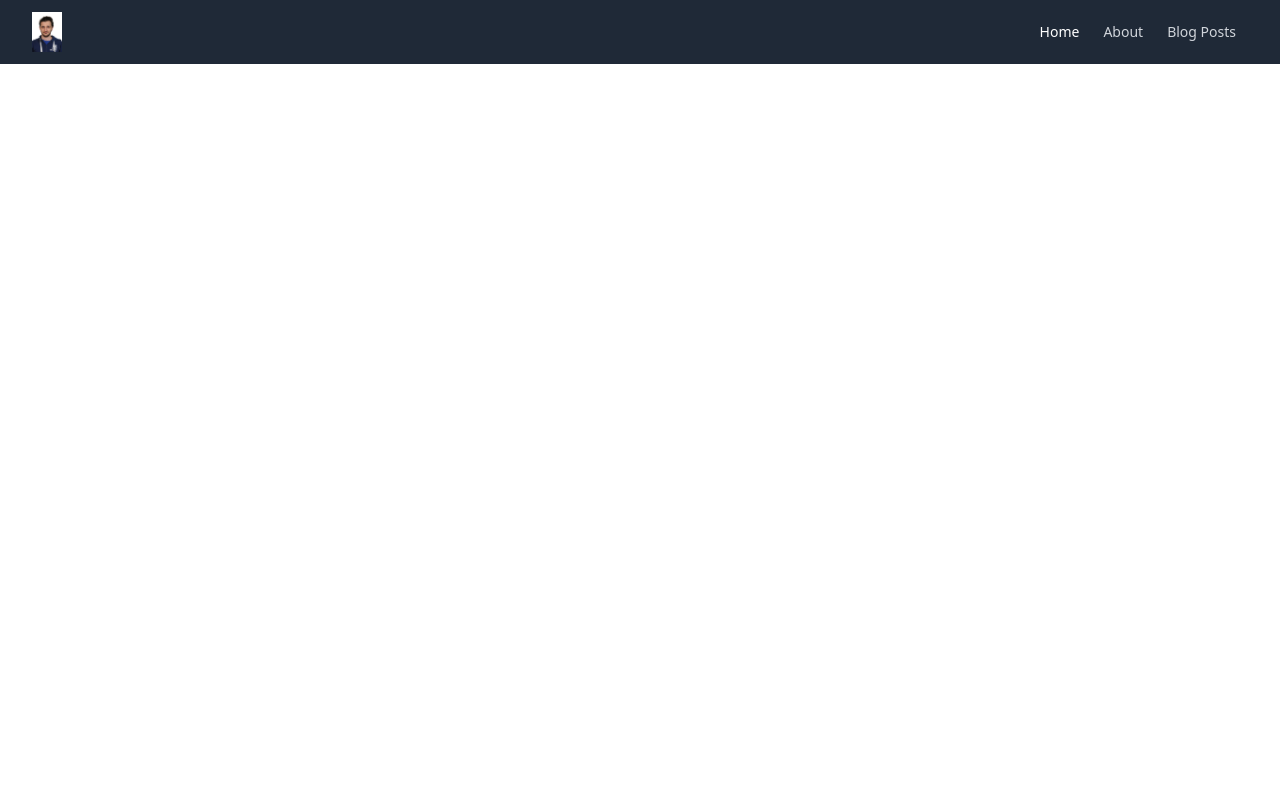
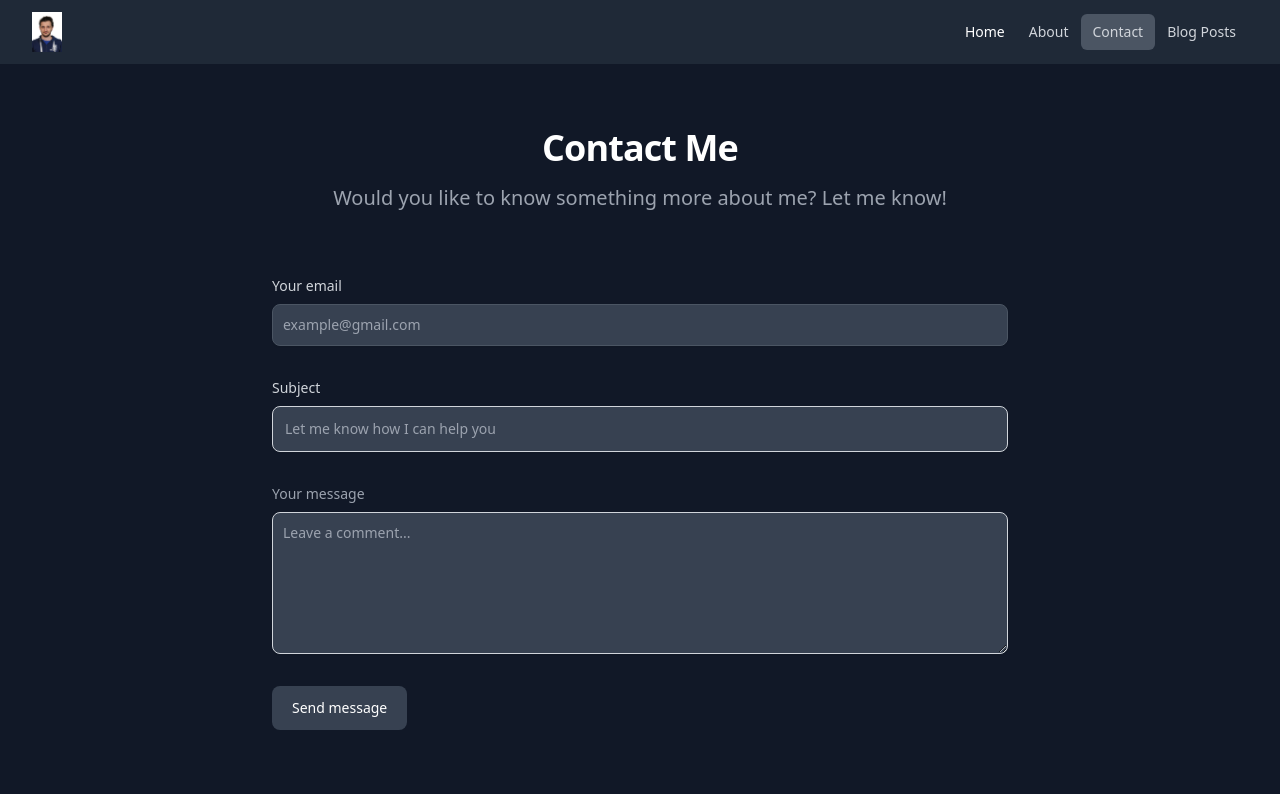
Before and after one commit to FurkanKarakas/furkankarakas.github.io, a React (Vite) app: page /contact in a window 1280 px wide. Built offline with nearby package versions, Linux system fonts and the light colour scheme; the HTML template or start-up script is replaced by a standard one.

Commit message:
add contact page

```diff
--- a/index.html
+++ b/index.html
@@ -1,4 +1,4 @@
-<!DOCTYPE html>
+<!doctype html>
 <html lang="en">
   <head>
     <meta charset="UTF-8" />
@@ -8,6 +8,7 @@
   </head>
   <body>
     <div id="root"></div>
+    <script src="https://smtpjs.com/v3/smtp.js"></script>
     <script type="module" src="/src/main.jsx"></script>
   </body>
 </html>
--- a/src/App.jsx
+++ b/src/App.jsx
@@ -4,16 +4,18 @@ import Home from "./pages/Home.jsx";
 import About from "./pages/About.jsx";
 import Blog from "./pages/Blog.jsx";
 import Navbar from "./pages/Navbar.jsx";
+import Contact from "./pages/Contact.jsx";
 
 function App() {
   const location = useLocation();
   return (
-    <div className="overflow-x-clip">
+    <div className="overflow-x-clip bg-gray-900">
       <Navbar />
       <AnimatePresence mode="wait">
         <Routes key={location.pathname} location={location}>
           <Route path="/" element={<Home />} />
           <Route path="/about" element={<About />} />
+          <Route path="/contact" element={<Contact />} />
           <Route path="/blog" element={<Blog />} />
         </Routes>
       </AnimatePresence>
--- a/src/pages/Blog.jsx
+++ b/src/pages/Blog.jsx
@@ -3,7 +3,11 @@ import AnimatedPage from "../components/AnimatedPage.jsx";
 export default function Blog() {
   return (
     <AnimatedPage>
-      <h1>Blog</h1>
+      <div className="min-h-screen p-8 text-center">
+        <h1 className="mb-4 text-4xl font-extrabold leading-none tracking-tight text-white">
+          Blog
+        </h1>
+      </div>
     </AnimatedPage>
   );
 }
--- /dev/null
+++ b/src/pages/Contact.jsx
@@ -0,0 +1,101 @@
+import { useState } from "react";
+import AnimatedPage from "../components/AnimatedPage";
+
+export default function Contact() {
+  const [formFields, setFormFields] = useState({
+    email: "",
+    subject: "",
+    message: "",
+  });
+
+  const handleFormChange = (field, value) => {
+    const formFieldsNew = { ...formFields };
+    formFieldsNew[field] = value;
+    setFormFields(formFieldsNew);
+  };
+
+  const handleFormSubmit = (e) => {
+    e.preventDefault();
+
+    const body = `Sender email: ${formFields.email}<br>Sender Message: ${formFields.message}`;
+
+    // eslint-disable-next-line no-undef
+    Email.send({
+      SecureToken: "102323f1-d771-4640-8098-063ade2b62b2",
+      To: "fkarakasster@gmail.com",
+      From: "fkarakasster@gmail.com",
+      Subject: formFields.subject,
+      Body: body,
+    }).then((message) => alert(message));
+  };
+
+  return (
+    <AnimatedPage>
+      <section>
+        <div className="mx-auto max-w-screen-md px-4 py-8 lg:py-16">
+          <h2 className="mb-4 text-center text-4xl font-extrabold tracking-tight text-white">
+            Contact Me
+          </h2>
+          <p className="mb-8 text-center font-light  text-gray-400 sm:text-xl lg:mb-16">
+            Would you like to know something more about me? Let me know!
+          </p>
+          <form onSubmit={(e) => handleFormSubmit(e)} className="space-y-8">
+            <div>
+              <label
+                htmlFor="email"
+                className="mb-2 block text-sm font-medium text-gray-300"
+              >
+                Your email
+              </label>
+              <input
+                type="email"
+                onChange={(e) => handleFormChange("email", e.target.value)}
+                id="email"
+                className="focus:ring-primary-500 focus:border-primary-500 focus:ring-primary-500 focus:border-primary-500 shadow-sm-light block w-full rounded-lg border   border-gray-600 bg-gray-700  p-2.5 text-sm text-white placeholder-gray-400 shadow-sm"
+                placeholder="example@gmail.com"
+                required
+              />
+            </div>
+            <div>
+              <label
+                htmlFor="subject"
+                className="mb-2 block text-sm font-medium text-gray-300"
+              >
+                Subject
+              </label>
+              <input
+                type="text"
+                onChange={(e) => handleFormChange("subject", e.target.value)}
+                id="subject"
+                className="focus:ring-primary-500 focus:border-primary-500  focus:ring-primary-500 focus:border-primary-500 shadow-sm-light block w-full rounded-lg border border-gray-300 bg-gray-700  p-3 text-sm text-white placeholder-gray-400 shadow-sm"
+                placeholder="Let me know how I can help you"
+                required
+              />
+            </div>
+            <div className="sm:col-span-2">
+              <label
+                htmlFor="message"
+                className="mb-2 block text-sm font-medium text-gray-400"
+              >
+                Your message
+              </label>
+              <textarea
+                id="message"
+                onChange={(e) => handleFormChange("message", e.target.value)}
+                rows="6"
+                className="focus:ring-primary-500 focus:border-primary-500 focus:ring-primary-500 focus:border-primary-500 block w-full rounded-lg border border-gray-300  bg-gray-700 p-2.5 text-sm text-white placeholder-gray-400 shadow-sm"
+                placeholder="Leave a comment..."
+              ></textarea>
+            </div>
+            <button
+              type="submit"
+              className="rounded-lg bg-gray-700 px-5 py-3 text-center text-sm font-medium text-white hover:bg-gray-500 focus:outline-none focus:ring-4 sm:w-fit"
+            >
+              Send message
+            </button>
+          </form>
+        </div>
+      </section>
+    </AnimatedPage>
+  );
+}
--- a/src/pages/Home.jsx
+++ b/src/pages/Home.jsx
@@ -4,15 +4,15 @@ import { Link } from "react-router-dom";
 export default function About() {
   return (
     <AnimatedPage>
-      <div className="min-h-screen bg-black p-8 text-center">
-        <h1 className="mb-4 text-4xl font-extrabold leading-none tracking-tight text-gray-900 md:text-5xl lg:text-6xl dark:text-white">
+      <div className="min-h-screen p-8 text-center">
+        <h1 className="mb-4 text-4xl font-extrabold leading-none tracking-tight text-white">
           I am Furkan.
         </h1>
-        <h2 className="mb-6 text-3xl font-normal text-gray-500 sm:px-16 lg:text-xl xl:px-48 dark:text-gray-400">
+        <h2 className="mb-6 text-3xl font-normal text-gray-200">
           Young & passionate software developer.
         </h2>
 
-        <p className="mb-6 text-lg font-normal text-gray-500 sm:px-16 lg:text-xl xl:px-48 dark:text-gray-400">
+        <p className="mb-6 text-lg font-normal text-gray-200">
           My preferred software tools are{" "}
           <a href="https://www.java.com/en/" target="_blank" rel="noreferrer">
             <code>Java</code>
@@ -33,7 +33,7 @@ export default function About() {
         </p>
         <Link
           to="/about"
-          className="inline-flex items-center justify-center rounded-lg bg-blue-700 px-5 py-3 text-center text-base font-medium text-white hover:bg-blue-800 focus:ring-4 focus:ring-blue-300 dark:focus:ring-blue-900"
+          className="inline-flex items-center justify-center rounded-lg bg-blue-700 px-5 py-3 text-center text-base font-medium text-white hover:bg-blue-800 focus:ring-4 focus:ring-blue-300"
         >
           Learn more about me
           <svg
--- a/src/pages/Navbar.jsx
+++ b/src/pages/Navbar.jsx
@@ -30,6 +30,13 @@ export default function Navbar() {
             </CustomLink>
 
             <CustomLink
+              to="/contact"
+              className="rounded-md px-3 py-2 text-sm font-medium text-gray-300 hover:bg-gray-700 hover:text-white"
+            >
+              Contact
+            </CustomLink>
+
+            <CustomLink
               to="/blog"
               className="rounded-md px-3 py-2 text-sm font-medium text-gray-300 hover:bg-gray-700 hover:text-white"
             >
--- /dev/null
+++ b/src/styles.css
@@ -0,0 +1,9 @@
+@counter-style repeating-emoji {
+  system: cyclic;
+  symbols: "👍" "🙌" "👌" "✍️";
+  suffix: " ";
+}
+
+.repeating-counter-rule {
+  list-style-type: repeating-emoji;
+}
```
Also changed, not shown: src/pages/About.jsx (+67 -21 lines).
